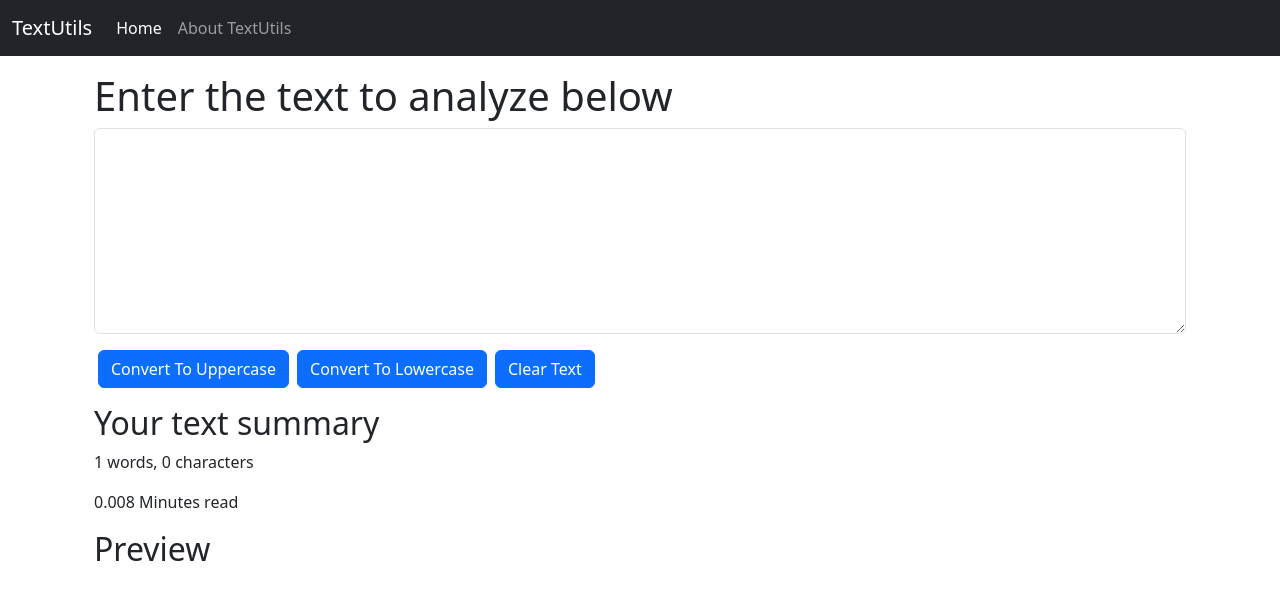
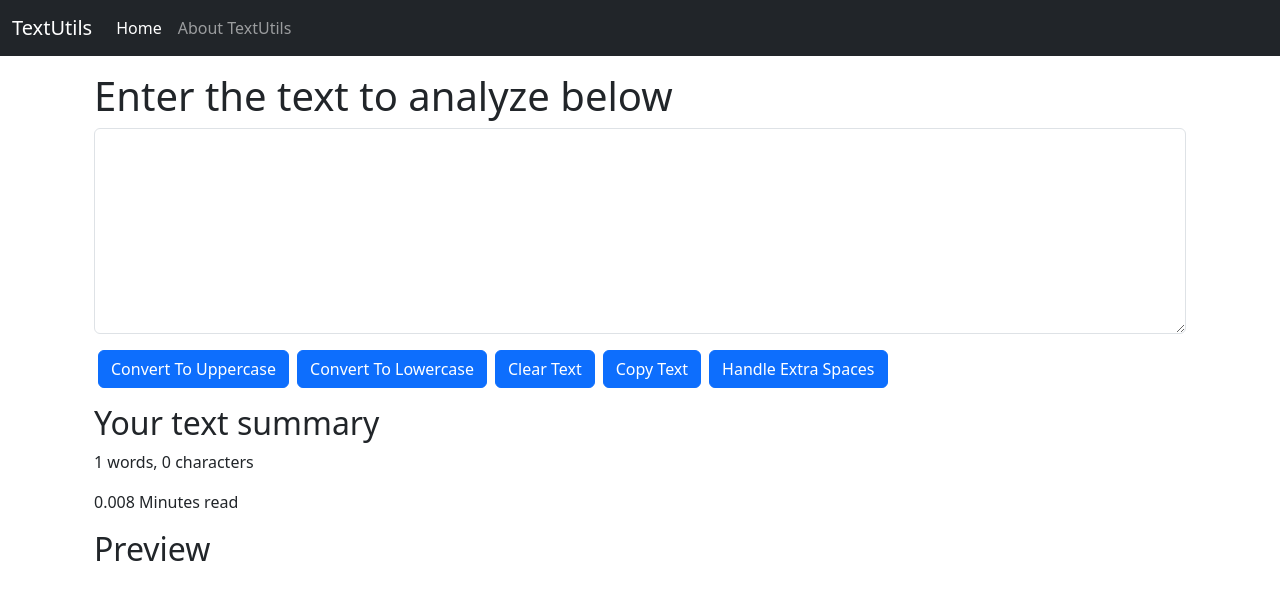
Before and after one commit to CoderKing202/React_with_Harry, a React (Vite) app in the folder textUtils/: page / in a window 1280 px wide. Shown: the top 600 px of the page. Built offline with nearby package versions, Linux system fonts and the light colour scheme.

Commit message:
Lesson 11 Exercise 1: Solutions + Shoutout

```diff
--- a/textUtils/src/components/TextForm.jsx
+++ b/textUtils/src/components/TextForm.jsx
@@ -19,6 +19,16 @@
     const handleClear=()=>{
       setText('')
     }
+    const handleCopy = ()=>{
+      const text = document.getElementById("myBox")
+      text.select()
+
+      navigator.clipboard.writeText(text.value)
+    }
+    const handleExtraSpaces = ()=>{
+      let newText = text.split(/[ ]+/)
+      setText(newText.join(" "))
+    }
     //text = "new text"// Wrong way to change the state
    // setText("new text")// Correct way to change the state
   return (
@@ -32,6 +42,8 @@
   <button className="btn btn-primary mx-1" onClick = {handleUpClick}>Convert To Uppercase</button>
   <button className="btn btn-primary mx-1" onClick = {handleLoClick}>Convert To Lowercase</button>
   <button className="btn btn-primary mx-1" onClick = {handleClear}>Clear Text</button>
+  <button className="btn btn-primary mx-1" onClick = {handleCopy}>Copy Text</button>
+  <button className="btn btn-primary mx-1" onClick = {handleExtraSpaces}>Handle Extra Spaces</button>
   </div>
   <div className="container my-3">
     <h2>Your text summary</h2>
```
Also changed, not shown: 2 other files (tests, documents, lock files or other folders).
